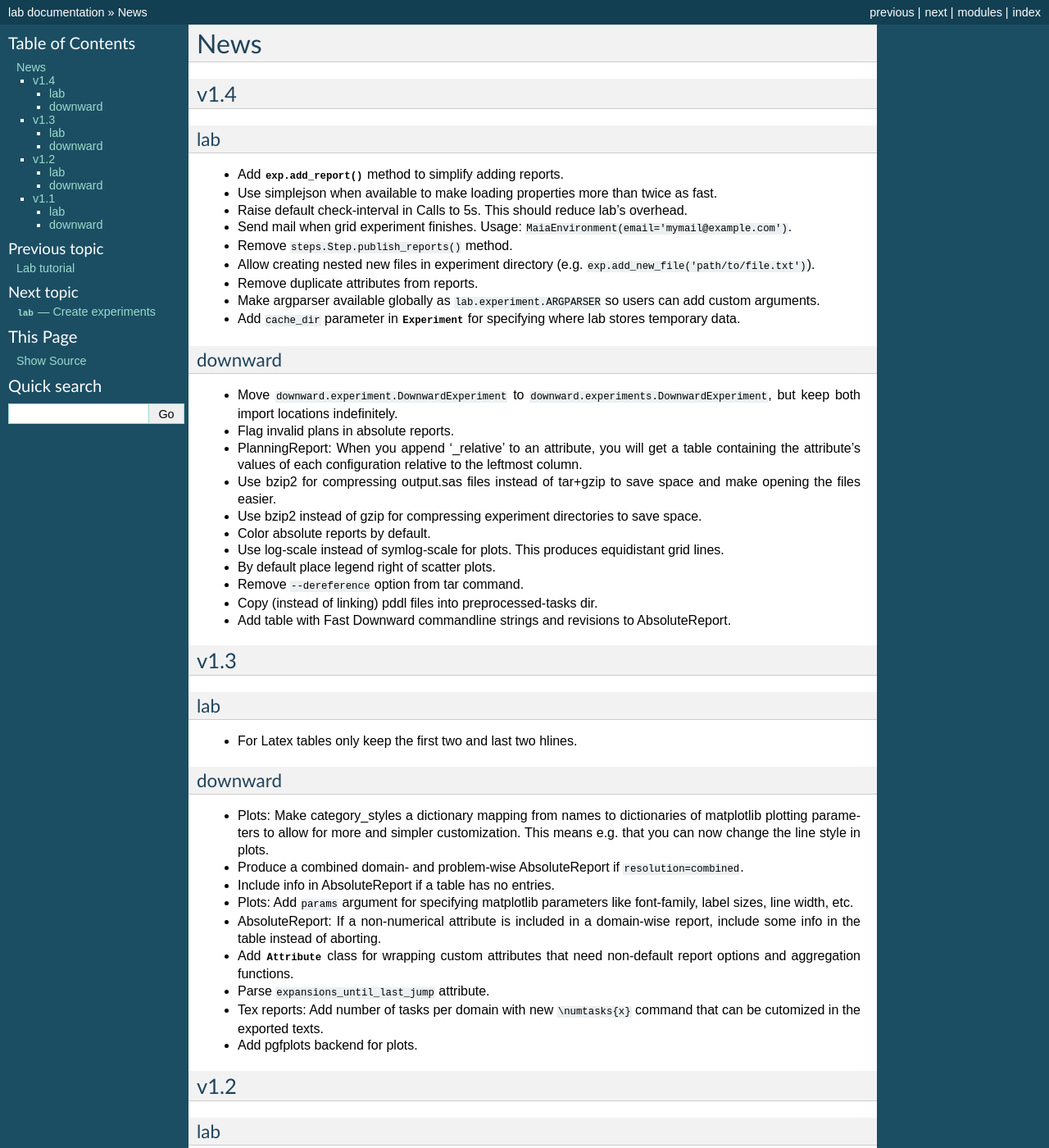
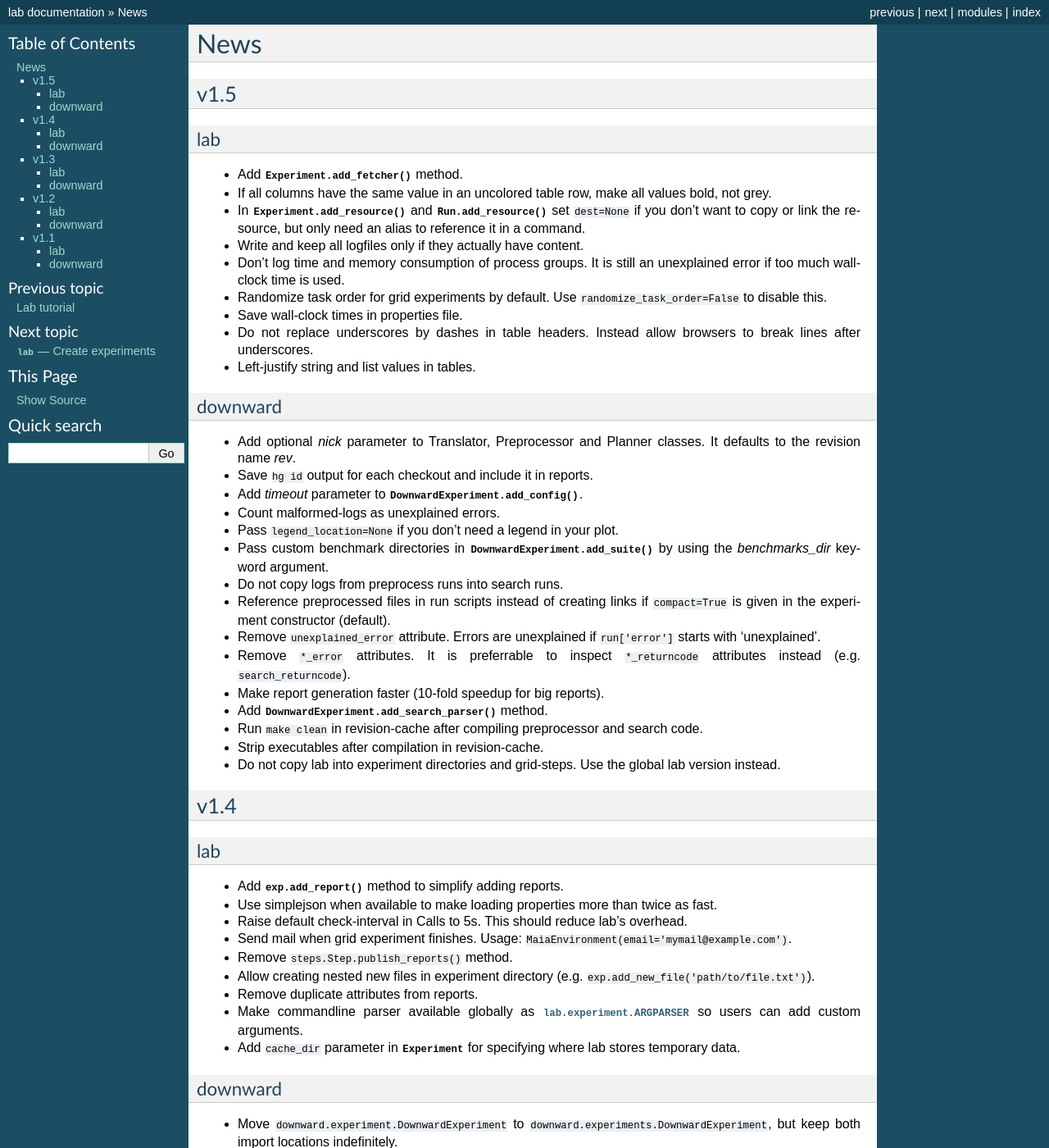
Before and after one commit to aibasel/lab, a Sphinx documentation site: the page built from docs/news.rst, in a window 1280 px wide and 1400 px high. Shown: the whole window at 82% size. Built offline with Sphinx 7.4.7, drawn with Linux system fonts in a browser that asks for light colours.

Commit message:
add release notes for v1.5

```diff
--- a/docs/news.rst
+++ b/docs/news.rst
@@ -1,5 +1,44 @@
 News
 ====
+
+v1.5
+----
+
+lab
+^^^
+.. module :: lab.experiment
+
+* Add :func:`Experiment.add_fetcher()` method.
+* If all columns have the same value in an uncolored table row, make all values bold, not grey.
+* In :func:`Experiment.add_resource()` and :func:`Run.add_resource()` set ``dest=None`` if you don't want to copy or link the resource, but only need an alias to reference it in a command.
+* Write and keep all logfiles only if they actually have content.
+* Don't log time and memory consumption of process groups. It is still an unexplained error if too much wall-clock time is used.
+* Randomize task order for grid experiments by default. Use ``randomize_task_order=False`` to disable this.
+* Save wall-clock times in properties file.
+* Do not replace underscores by dashes in table headers. Instead allow browsers to break lines after underscores.
+* Left-justify string and list values in tables.
+
+
+downward
+^^^^^^^^
+.. module :: downward.experiments
+
+* Add optional *nick* parameter to Translator, Preprocessor and Planner classes. It defaults to the revision name *rev*.
+* Save ``hg id`` output for each checkout and include it in reports.
+* Add *timeout* parameter to :func:`DownwardExperiment.add_config()`.
+* Count malformed-logs as unexplained errors.
+* Pass ``legend_location=None`` if you don't need a legend in your plot.
+* Pass custom benchmark directories in :func:`DownwardExperiment.add_suite()` by using the *benchmarks_dir* keyword argument.
+* Do not copy logs from preprocess runs into search runs.
+* Reference preprocessed files in run scripts instead of creating links if ``compact=True`` is given in the experiment constructor (default).
+* Remove ``unexplained_error`` attribute. Errors are unexplained if ``run['error']`` starts with 'unexplained'.
+* Remove ``*_error`` attributes. It is preferrable to inspect ``*_returncode`` attributes instead (e.g. ``search_returncode``).
+* Make report generation faster (10-fold speedup for big reports).
+* Add :func:`DownwardExperiment.add_search_parser()` method.
+* Run ``make clean`` in revision-cache after compiling preprocessor and search code.
+* Strip executables after compilation in revision-cache.
+* Do not copy lab into experiment directories and grid-steps. Use the global lab version instead.
+
 
 v1.4
 ----
@@ -14,7 +53,7 @@ lab
 * Remove ``steps.Step.publish_reports()`` method.
 * Allow creating nested new files in experiment directory (e.g. ``exp.add_new_file('path/to/file.txt')``).
 * Remove duplicate attributes from reports.
-* Make argparser available globally as ``lab.experiment.ARGPARSER`` so users can add custom arguments.
+* Make commandline parser available globally as :data:`lab.experiment.ARGPARSER` so users can add custom arguments.
 * Add ``cache_dir`` parameter in :py:class:`Experiment <lab.experiment.Experiment>` for specifying where lab stores temporary data.
 
 downward
```
